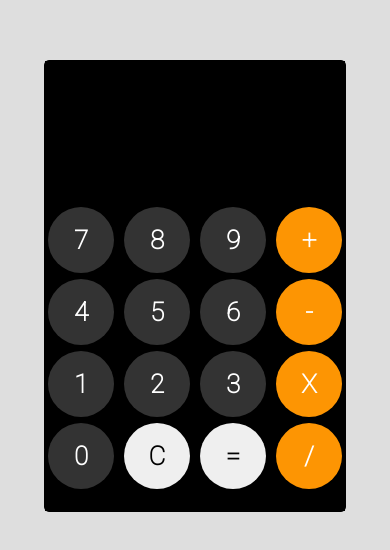
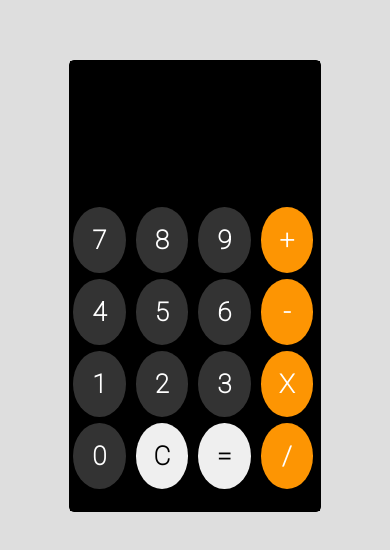
Before and after one commit to Aldomf/calculator-app, a website: page index.html in a window 390 px wide. Shown: the part 136-686 px from the top of the page. Drawn offline with Linux system fonts and the light colour scheme.

Commit message:
resolving responsive phone problem

```diff
--- a/style.css
+++ b/style.css
@@ -60,3 +60,37 @@
     background-color: rgb(51, 51, 51) !important;
     color: white !important;
 }
+
+@media screen and (max-width: 600px) {
+    #appBg {
+        height: 450px;
+        width: 250px;
+        border: 1px solid black;
+        border-radius: 5px;
+    }
+    #appBg input[type=textfield] {
+        width: 80%;
+        height: 25%;
+        cursor: default;
+        font-family: 'Roboto', sans-serif;
+        background-color: rgb(0, 0, 0);
+        color: white;
+        padding: 15px;
+        text-align: right;
+        font-size: 50px;
+        border: 0;
+        outline: none;
+    }
+    #appBg input[type=button], input[type=reset] {
+        width: 21%;
+        cursor: pointer;
+        font-family: 'Roboto', sans-serif;
+        font-weight: bold;
+        font-size: 26px;
+        color: black;
+        padding: 18px;
+        margin: 3px;
+        border: 0;
+        border-radius: 100%;
+    }
+}
```
